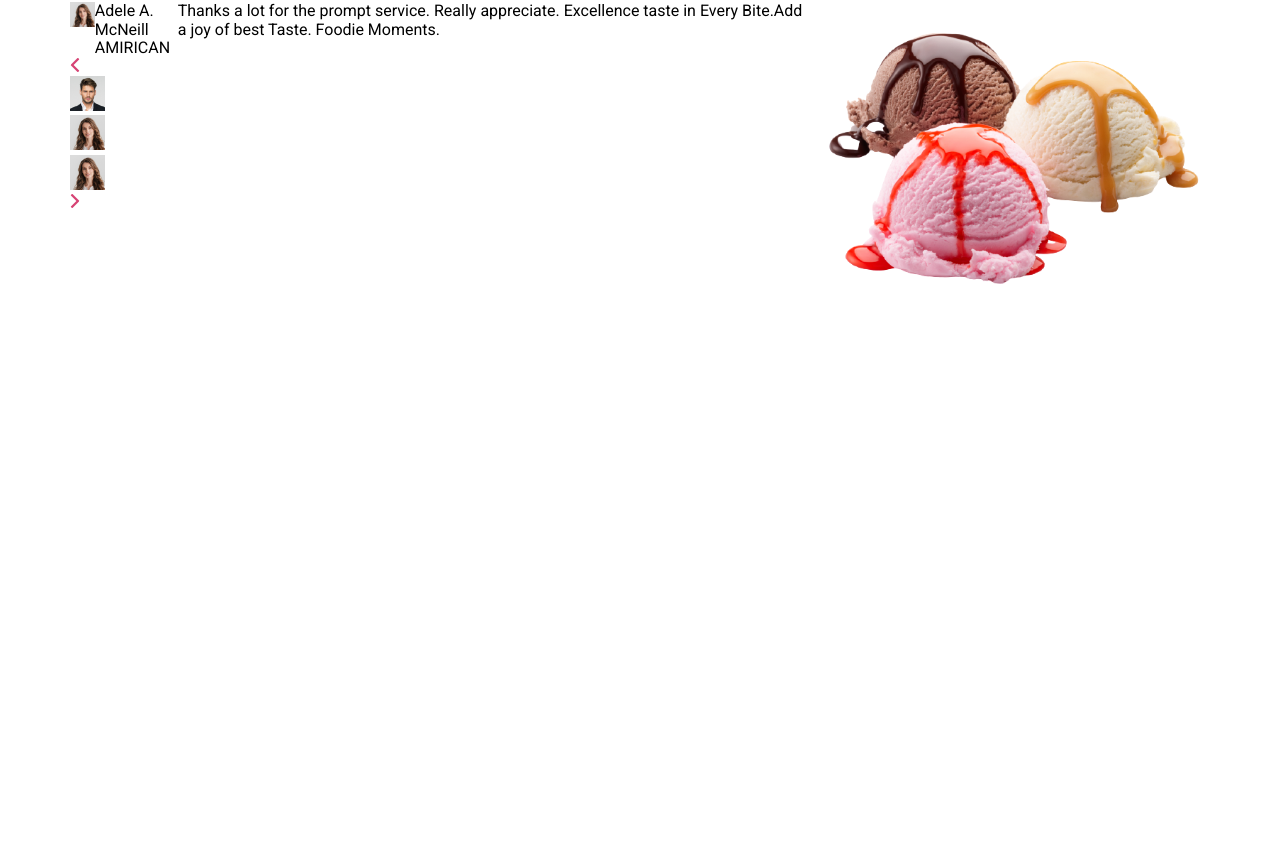
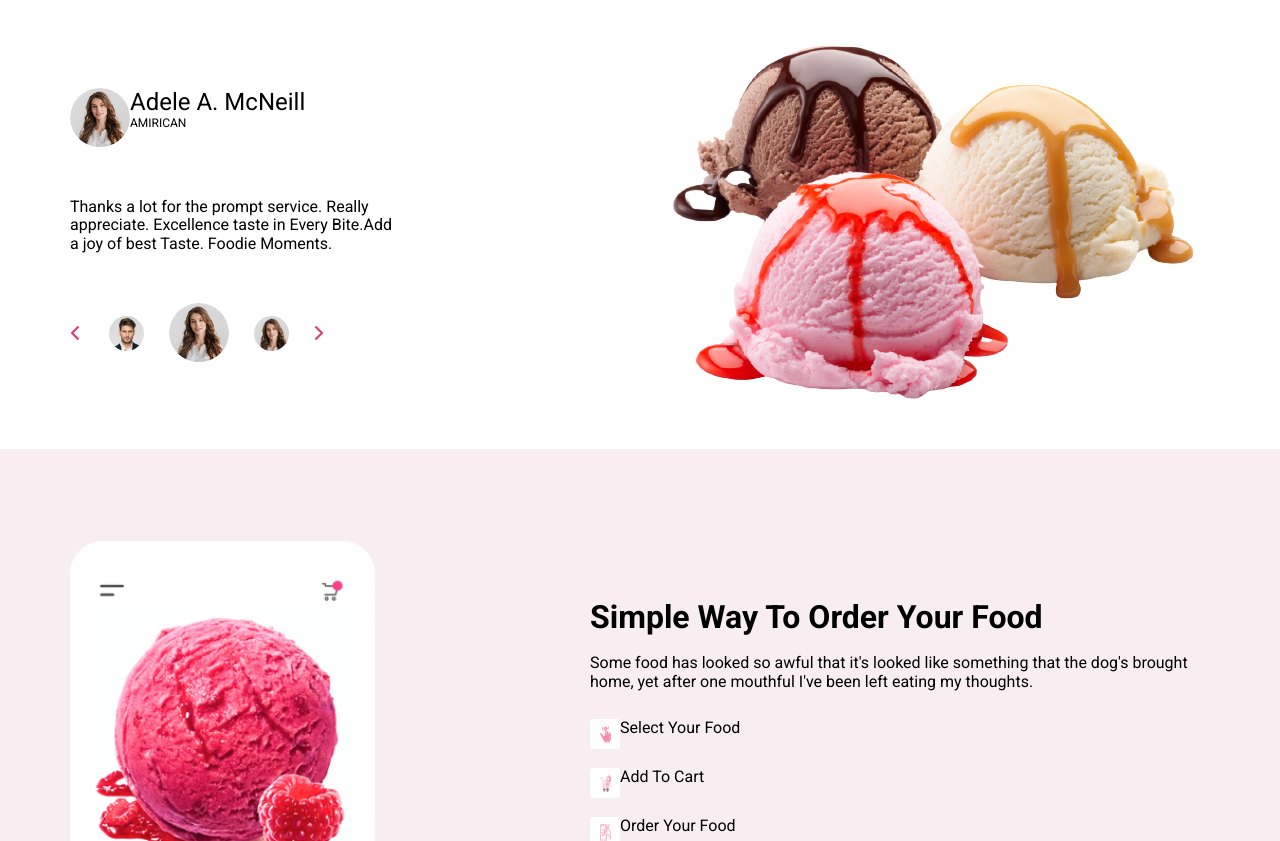
Before and after one commit to Kennedy1488/ice-cream, a plain HTML site: page index.html in a window 1280 px wide. Shown: the part 3401-4242 px from the top of the page. Before the commit the page ends 3721 px from the top, so only its background shows below. Drawn offline with Linux system fonts and the light colour scheme; a web font is replaced by a local one.

Commit message:
Add files via upload

```diff
--- a/css/style.css
+++ b/css/style.css
@@ -288,12 +288,23 @@ img {
     margin: 20px;
     width: 454px;
     height: 234px;
+
+    display: flex;
+    flex-direction: column;
+    justify-content: space-between;
 }
 
-.our__menu-subtitle {}
+.our__menu-subtitle {
+    margin-bottom: 11px;
+    font-family: 'Hind Madurai';
+    font-style: normal;
+    font-weight: 700;
+    font-size: 26px;
+    line-height: 36px;
+}
 
 .our__menu-desc {
-    margin-top: 11px;
+    margin-bottom: 30px;
 }
 
 .our__menu-price {
@@ -320,32 +331,160 @@ img {
 
 .review {
     display: flex;
+    justify-content: space-between;
+    align-items: center;
 }
 
-.review__girl {}
+.review__1 {}
+
+.review__girl {
+    margin-bottom: 50px;
+}
 
 .girl {
     display: flex;
+    margin-bottom: 50px;
 }
 
-.girl__img-container {}
+.girl__img-container {
+    border-radius: 50%;
+    overflow: hidden;
+    width: 60px;
+    height: 60px;
+}
+
+.girl__img {
+    width: 100%;
+}
 
 .girl__info {}
 
-.name {}
+.name {
+    font-family: 'Roboto';
+    font-style: normal;
+    font-weight: 500;
+    font-size: 24px;
+    line-height: 28px;
+}
 
-.national {}
+.national {
+    font-family: 'Roboto';
+    font-style: normal;
+    font-weight: 500;
+    font-size: 12px;
+    line-height: 14px;
 
-.girl__text {}
+}
 
-.review__choice {}
+.girl__text {
+    width: 322px;
+}
+
+.review__choice {
+    display: flex;
+    column-gap: 25px;
+    flex-direction: row;
+    align-items: center;
+}
 
 .choice__item {}
 
-.arrow {}
+.arrow {
+    width: 14px;
+    height: 14px;
+}
 
-.peopla__small {}
+.arrow-img {
+    width: 100%;
+}
 
-.peopla_big {}
+.peopla__small {
+    width: 35px;
+    height: 35px;
+    border-radius: 50%;
+    overflow: hidden;
+}
+
+.peopla__small-img {
+    width: 100%;
+}
+
+.peopla__big {
+    border-radius: 50%;
+    overflow: hidden;
+    width: 60px;
+    height: 60px;
+}
+
+.peopla__big-img {
+    height: 100%;
+    width: 100%;
+    object-fit: cover;
+}
 
 .review__icecream {}
+
+.downloadlinks__section {
+    height: 678px;
+    background-color: #F8EDF0;
+}
+
+.downloadlinks {
+
+    display: flex;
+
+    justify-content: space-between;
+}
+
+.downloadlinks__img-container {
+    width: 305px;
+    height: 627px;
+    margin-top: 8.11%;
+}
+
+.downloadlinks__phone {
+    width: 100%;
+}
+
+.downloadlinks__text-container {
+    width: 620px;
+    margin-top: 13.2%;
+}
+
+.downloadlinks__h1 {}
+
+.dodownloadlinks__text-desc {
+    margin-top: 2.94%;
+}
+
+.downloadlinks__ul {
+    margin-top: 4.57%;
+}
+
+.downloadlinks__item {
+    padding-bottom: 19px;
+    display: flex;
+}
+
+.downloadlinks__item-link {
+    width: 30px;
+    height: 30px;
+    background-color: #ffffff;
+    text-align: center;
+    display: flex;
+    flex-direction: column;
+    justify-content: center;
+    align-items: center;
+    border-radius: 3px;
+}
+
+.downloadlinks__item-img {
+    width: 11px;
+    height: 16.5px;
+}
+
+.downloadlinks__item:last-child {
+    padding: 0;
+}
+
+.app__market {}
--- a/index.html
+++ b/index.html
@@ -184,10 +184,11 @@
                             </div>
                             <span class="our__menu-price">
                                 $19.55
-                            </span>
                                 <span class="our__menu-oldprice">
                                     $22.55
                                 </span>
+                            </span>
+
                             <button class="btn our__btn">Buy Now</button>
                         </div>
                         <div class="our__container-img">
@@ -210,10 +211,11 @@
                             </div>
                             <span class="our__menu-price">
                                 $19.55
-                            </span>
                                 <span class="our__menu-oldprice">
                                     $22.55
                                 </span>
+                            </span>
+
                             <button class="btn">Buy Now</button>
                         </div>
                     </li>
@@ -228,10 +230,11 @@
                             </div>
                             <span class="our__menu-price">
                                 $19.55
-                            </span>
                                 <span class="our__menu-oldprice">
                                     $22.55
                                 </span>
+                            </span>
+
                             <button class="btn">Buy Now</button>
 
                         </div>
@@ -239,11 +242,13 @@
                             <img src="img/Rectangle 79.png" alt="79">
                         </div>
                     </li>
+                </ul>
                 <div class="review">
+                    <div class="review__1">
                         <div class="review__girl">
                             <div class="girl">
                                 <div class="girl__img-container">
-                                    <img src="img/W2pqg4SchC 1.png" alt="girl__img-container"">
+                                    <img src="img/Ellipse 21.png" alt="girl__img">
                                 </div>
                                 <div class=" girl__info">
                                     <div class="name">
@@ -253,6 +258,9 @@
                                         AMIRICAN
                                     </div>
                                 </div>
+
+                            </div>
+
                             <div class="girl__text">
                                 Thanks a lot for the prompt service. Really appreciate. Excellence taste in Every
                                 Bite.Add a joy of best Taste. Foodie Moments.
@@ -262,27 +270,27 @@
                         <ul class="review__choice">
                             <li class="choice__item">
                                 <div class="arrow">
-                                        <img src="img/left.png" alt="arrow">
+                                    <img src="img/left.png" alt="arrow-img">
                                 </div>
                             </li>
                             <li class="choice__item">
                                 <div class="peopla__small">
-                                        <img src="img/pCOsR8NMM5 1.png" alt="peopla__small">
+                                    <img src="img/pCOsR8NMM5 1.png" alt="peopla__small-img">
                                 </div>
                             </li>
                             <li class="choice__item">
-                                    <div class="peopla_big">
-                                        <img src="img/W2pqg4SchC 1.png" alt="peopla_big">
+                                <div class="peopla__big">
+                                    <img src="img/Ellipse 21.png" alt="peopla__big-img">
                                 </div>
                             </li>
                             <li class="choice__item">
                                 <div class="peopla__small">
-                                        <img src="img/W2pqg4SchC 1.png" alt="peopla__small">
+                                    <img src="img/W2pqg4SchC 1.png" alt="peopla__small-img">
                                 </div>
                             </li>
                             <li class="choice__item">
                                 <div class="arrow">
-                                        <img src="img/right.png" alt="arrow">
+                                    <img src="img/right.png" alt="arrow-img">
                                 </div>
                             </li>
                         </ul>
@@ -290,11 +298,68 @@
                     <div class="review__icecream">
                         <img src="img/uLkF7xc5W6-removebg-preview 1.png" alt="">
                     </div>
+
                 </div>
+
+
+            </div>
+        </section>
+        <section class="downloadlinks__section">
+            <div class="container">
+                <div class="downloadlinks">
+                    <div class="downloadlinks__img-container">
+                        <img src="img/Mask Group.png" alt="Mask Group" class="downloadlinks__phone">
+                    </div>
+                    <div class="downloadlinks__text-container">
+                        <h1 class="downloadlinks__h1">
+                            Simple Way To Order Your Food
+                        </h1>
+                        <div class="dodownloadlinks__text-desc">
+                            Some food has looked so awful that it's looked like something that the dog's brought home,
+                            yet
+                            after
+                            one mouthful I've been left eating my thoughts.
+                        </div>
+                        <ul class="downloadlinks__ul">
+                            <li class="downloadlinks__item">
+                                <a href="!#" class="downloadlinks__item-link">
+                                    <img src="img/Group 91.png" alt="Group 91" class="downloadlinks__item-img">
+
+                                </a>
+                                Select Your Food
+                            </li>
+                            <li class="downloadlinks__item">
+                                <a href="#!" class="downloadlinks__item-link">
+                                    <img src="img/Group101.png" alt="Group 91" class="downloadlinks__item-img">
+
+                                </a>
+                                <a href="#!" class="">
+
+
+                                </a>
+                                Add To Cart
+                            </li>
+                            <li class="downloadlinks__item">
+                                <a href="!#" class="downloadlinks__item-link">
+                                    <img src="img/Group 100.png" alt="Group 91" class="downloadlinks__item-img">
+
+                                </a>
+                                Order Your Food
+                            </li>
                         </ul>
+                        <div class="app__market">
+                            <a href="!#">
+                                <img src="img/logo-app-store.png" alt="logo-app-store">
+                            </a>
+                            <a href="!#">
+                                <img src="img/google-play.png" alt="google-play">
+                            </a>
+                        </div>
+                    </div>
                 </div>
         </section>
     </div>
+
 </body>
 
 </html>
```
Also changed, not shown: img/Ellipse 21.png (added), img/Group 100.png (added), img/Group 91.png (added), img/Group101.png (added), img/google-play.png (added), img/logo-app-store.png (added), 1 other file. Lines whose indentation alone changed are shown as unchanged.
